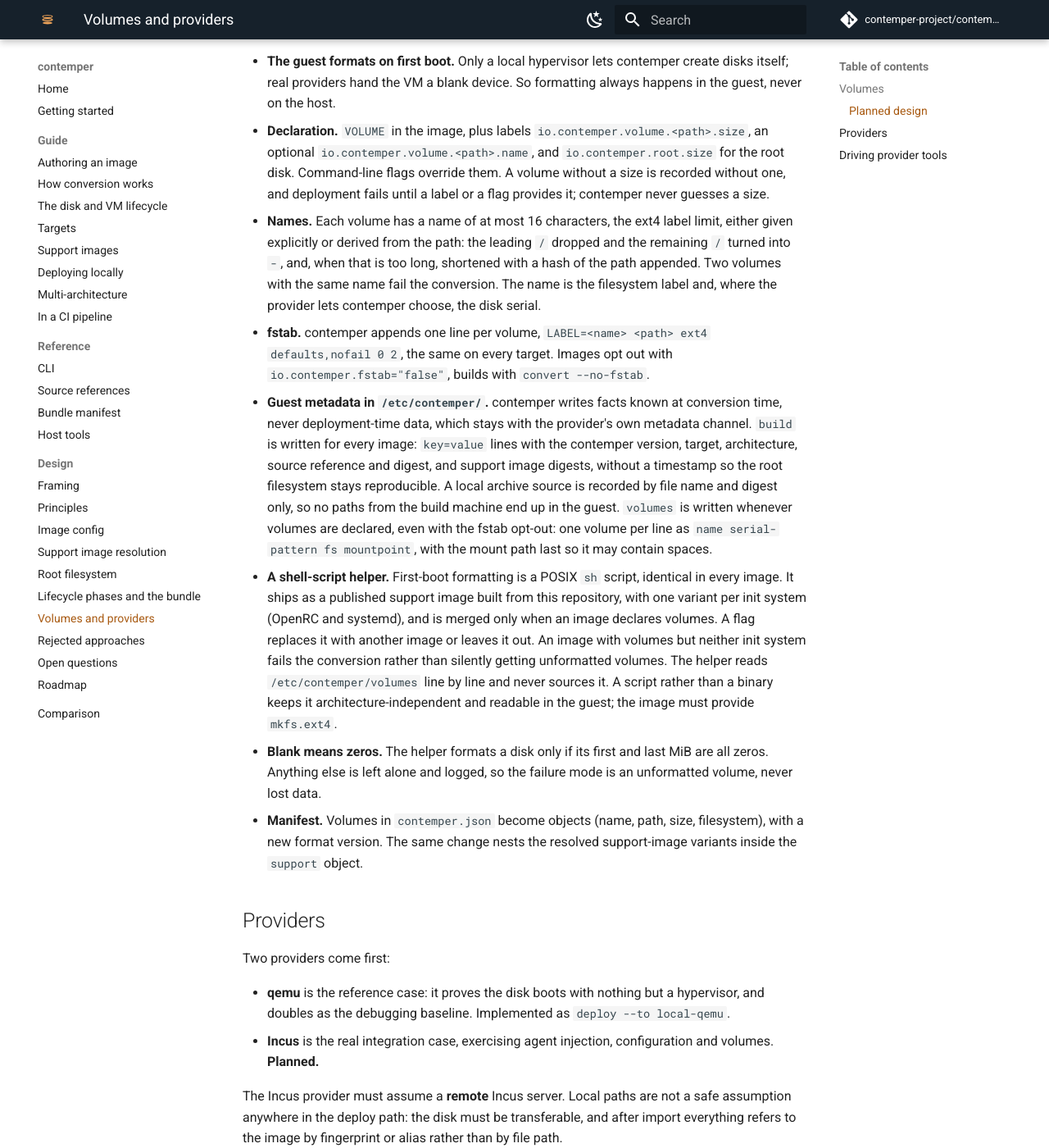
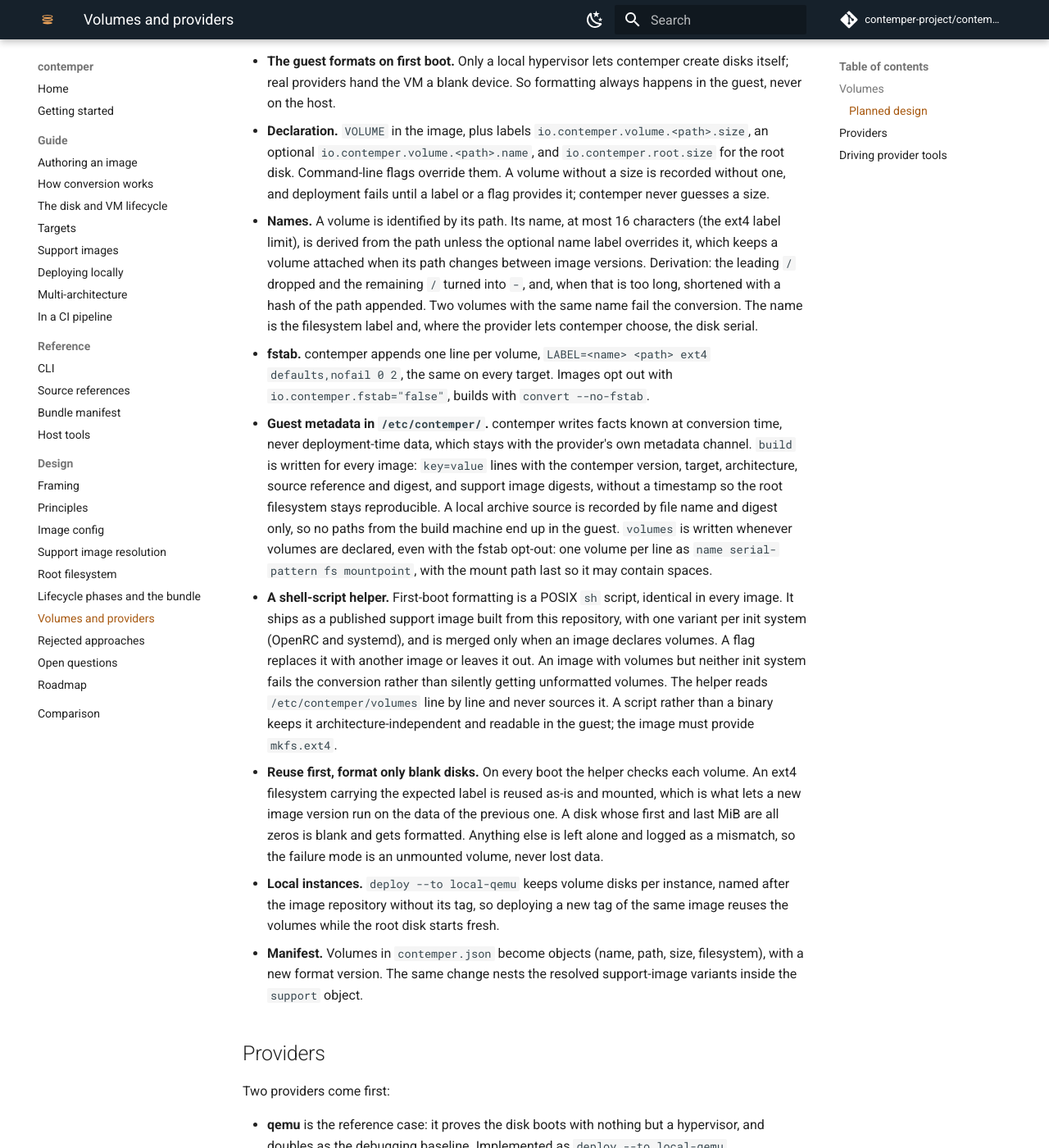
Before and after one commit to DarkressX/contemper, an MkDocs documentation site: the page built from docs/design/volumes-and-providers.md, in a window 1280 px wide and 1400 px high, scrolled down 568 px. Shown: the whole window at 82% size. Built offline with MkDocs 1.6.1 and Material for MkDocs 9.7.7, drawn with Linux system fonts in a browser that asks for light colours; comment, search, counter and statistics services are not loaded.

Commit message:
docs: reuse formatted volumes; identify volumes by path
A volume already formatted with the expected label is reused, which is
what carries data across image updates; only all-zero disks are
formatted. The path is the volume's identity, with the name label as an
optional override. local-qemu keys volumes by image repository, not
tag.

Co-Authored-By: Claude Opus 5.5 <noreply@anthropic.com>

```diff
--- a/docs/design/volumes-and-providers.md
+++ b/docs/design/volumes-and-providers.md
@@ -29,8 +29,10 @@ Volumes are the next milestone. The decisions so far:
   the root disk. Command-line flags override them. A volume without a
   size is recorded without one, and deployment fails until a label or a
   flag provides it; contemper never guesses a size.
-- **Names.** Each volume has a name of at most 16 characters, the ext4
-  label limit, either given explicitly or derived from the path: the
+- **Names.** A volume is identified by its path. Its name, at most 16
+  characters (the ext4 label limit), is derived from the path unless the
+  optional name label overrides it, which keeps a volume attached when
+  its path changes between image versions. Derivation: the
   leading `/` dropped and the remaining `/` turned into `-`, and, when
   that is too long, shortened with a hash of the path appended. Two
   volumes with the same name fail the conversion. The name is the
@@ -61,9 +63,17 @@ Volumes are the next milestone. The decisions so far:
   `/etc/contemper/volumes` line by line and never sources it. A script
   rather than a binary keeps it architecture-independent and readable
   in the guest; the image must provide `mkfs.ext4`.
-- **Blank means zeros.** The helper formats a disk only if its first and
-  last MiB are all zeros. Anything else is left alone and logged, so the
-  failure mode is an unformatted volume, never lost data.
+- **Reuse first, format only blank disks.** On every boot the helper
+  checks each volume. An ext4 filesystem carrying the expected label is
+  reused as-is and mounted, which is what lets a new image version run
+  on the data of the previous one. A disk whose first and last MiB are
+  all zeros is blank and gets formatted. Anything else is left alone and
+  logged as a mismatch, so the failure mode is an unmounted volume,
+  never lost data.
+- **Local instances.** `deploy --to local-qemu` keeps volume disks per
+  instance, named after the image repository without its tag, so
+  deploying a new tag of the same image reuses the volumes while the
+  root disk starts fresh.
 - **Manifest.** Volumes in `contemper.json` become objects (name, path,
   size, filesystem), with a new format version. The same change nests
   the resolved support-image variants inside the `support` object.
```
